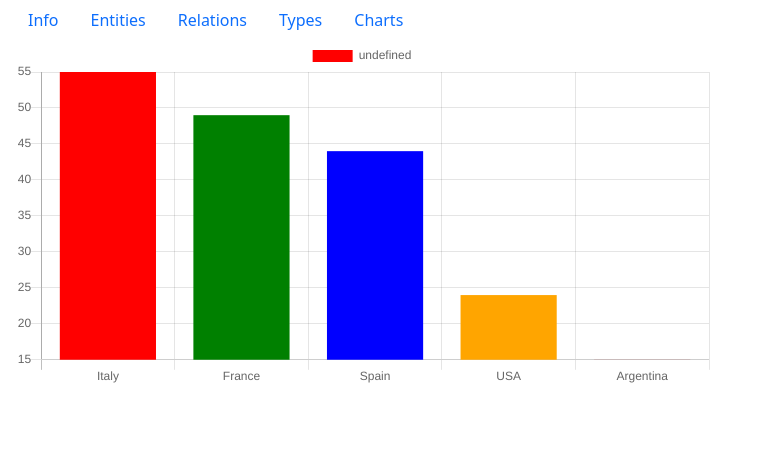
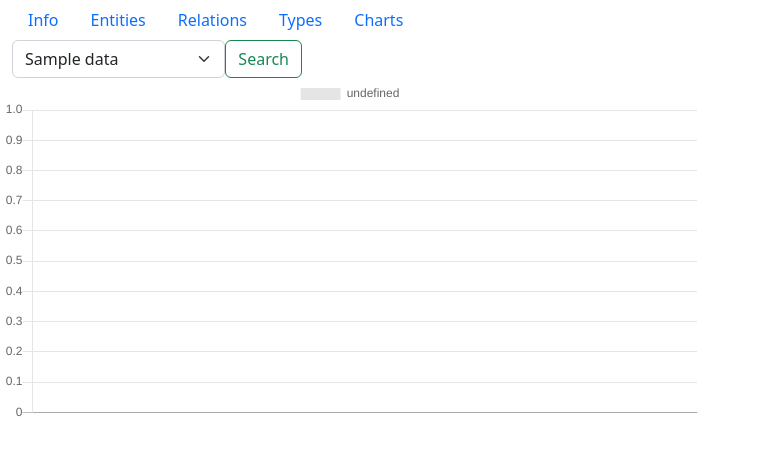
Before and after one commit to 0MNIP0TENT/ResearchGraph, a Django app: template Charts/templates/display_charts.html in a window 1280 px wide. Shown: the part 56-511 px from the top of the page, without its empty margins (0-767 px from the left). Run offline with Django 3.2, Linux system fonts and the light colour scheme; the template is opened without the code that fills it: most values are stand-ins (such as "Sample title", 1, 10 or a date in 2020); parts of the project's set-up code (start-up, migrations or seed data) failed here and were passed over.

Commit message:
basic degree dchart

```diff
--- a/Charts/static/Charts/dcharts.js
+++ b/Charts/static/Charts/dcharts.js
@@ -1,8 +1,18 @@
-var xValues = ["Italy", "France", "Spain", "USA", "Argentina"];
-var yValues = [55, 49, 44, 24, 15];
-var barColors = ["red", "green","blue","orange","brown"];
+var xValues = [];
+var yValues = [];
+var barColors = [];
 
-new Chart("myChart", {
+function lick(data) {
+var input = document.getElementById("select_box").value;
+if(input in data) {
+  chart.data.datasets[0].data.push(data[input]);
+  chart.data.labels.push(input);
+
+  chart.update();
+  }
+}
+
+var chart = new Chart("canv", {
   type: "bar",
   data: {
     labels: xValues,
--- a/Charts/templates/display_charts.html
+++ b/Charts/templates/display_charts.html
@@ -2,7 +2,18 @@
 {% extends '_base.html' %}
 {% load static %}
 {% block content %}
-<canvas id="myChart" style="width:100%;max-width:700px"></canvas>
+<div class="row col-lg-3">
+  <form class="d-flex">
+    <select name="select_box" class="form-select" id="select_box">
+      {% for d in data %}
+      <option value="{{d}}">{{d}}</option>
+      {% endfor %}
+    </select>
+    <button class="btn btn-outline-success" id="myBtn" onClick="lick({{data}});" type="button">Search</button>
+  </form>
+  </div>
+</div>
+<canvas id="canv" style="width:100%;max-width:700px"></canvas>
 <script src="https://cdnjs.cloudflare.com/ajax/libs/Chart.js/2.9.4/Chart.js"></script>
 <script src="{% static 'Charts/dcharts.js' %}"></script>
 
--- a/Charts/views.py
+++ b/Charts/views.py
@@ -1,11 +1,15 @@
 from django.shortcuts import render
-
+from UploadData import helper_methods as h
+import networkx as nx
 # Create your views here.
 
 def display_charts_view(request):
 
     context = dict()
 
+    G = h.create_graph()
+    data = G.degree
+    context['data'] = dict(data)
 
     if "GET" == request.method:
 
```
